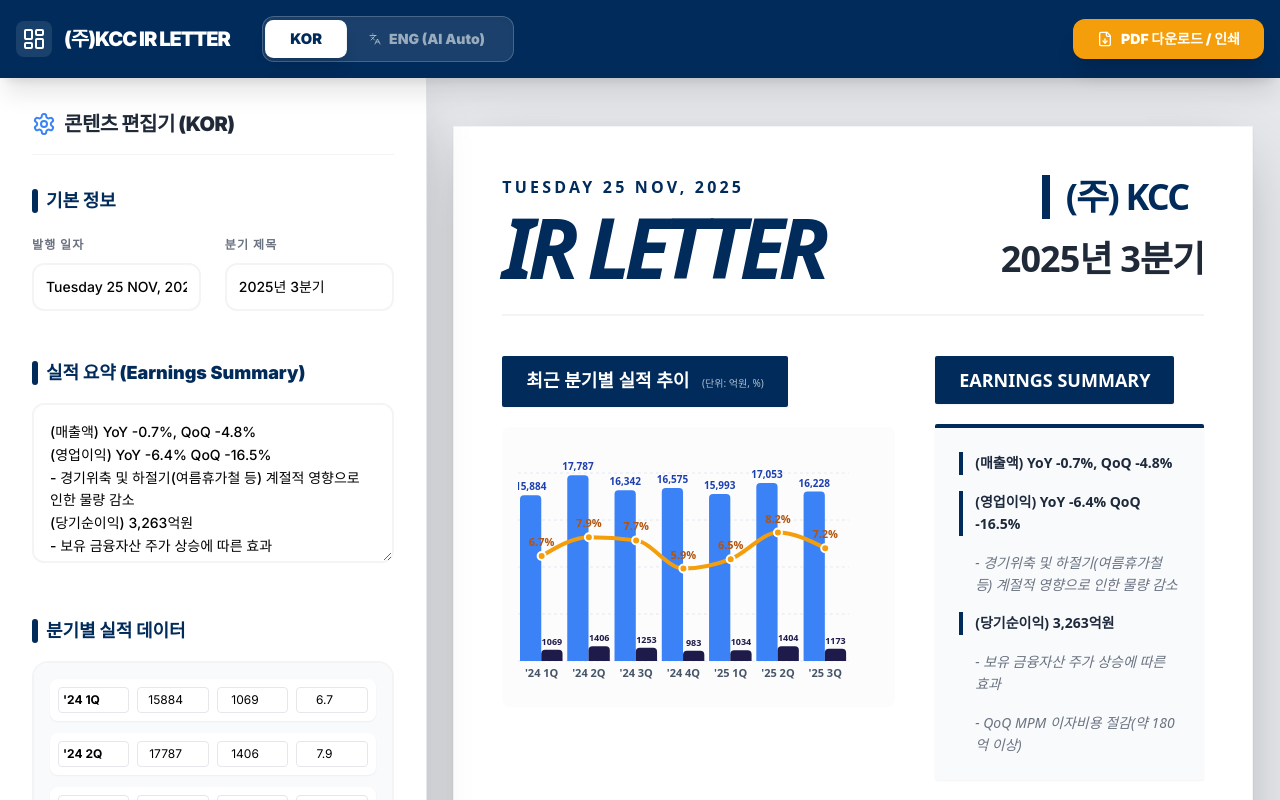
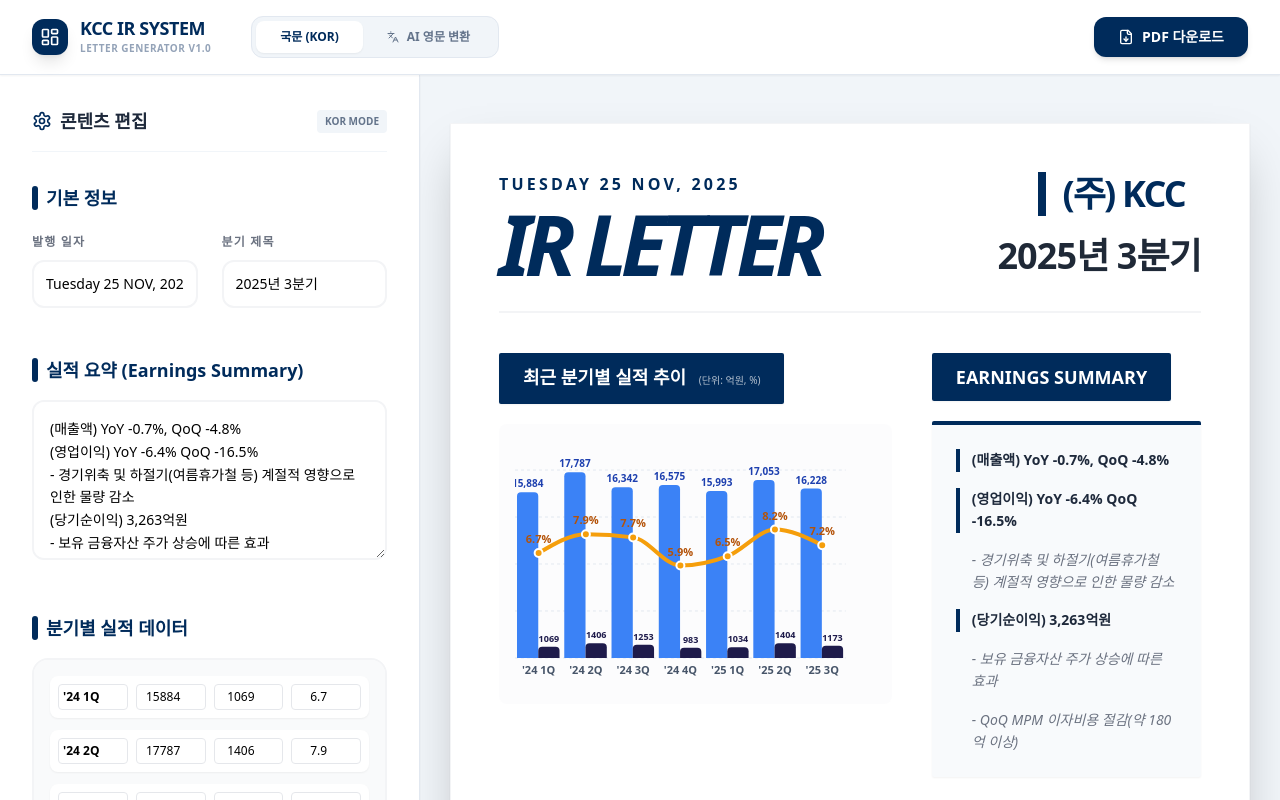
Before and after one commit to tmnjung7/ir-letter-generator2, a React (Vite) app: page / in a window 1280 px wide. Shown: the top 800 px of the page. Built offline with nearby package versions, Linux system fonts and the light colour scheme.

Commit message:
Update App.tsx

```diff
--- a/App.tsx
+++ b/App.tsx
@@ -1,4 +1,3 @@
-
 import React, { useState } from 'react';
 import { INITIAL_STATE_KOR } from './constants';
 import { IRLetterState } from './types';
@@ -24,7 +23,7 @@
     if (lang === 'ENG') return;
     setIsTranslating(true);
     try {
-      const ai = new GoogleGenAI({ apiKey: process.env.API_KEY });
+      const ai = new GoogleGenAI({ apiKey: process.env.GEMINI_API_KEY });
       const response = await ai.models.generateContent({
         model: 'gemini-3-flash-preview',
         contents: `Translate the following IR Letter JSON data from Korean to English.
@@ -51,63 +50,71 @@
   const switchToKorean = () => {
     if (lang === 'KOR') return;
     setLang('KOR');
-    // 실제 운영에서는 캐싱된 국문 데이터를 불러오거나 초기 상태로 복구할 수 있습니다.
+    setData(INITIAL_STATE_KOR);
   };
 
   return (
-    <div className="min-h-screen bg-gray-100 flex flex-col">
+    <div className="min-h-screen bg-[#f1f5f9] flex flex-col font-sans">
       {/* Header */}
-      <header className="bg-[#002B5B] text-white p-4 shadow-xl flex items-center justify-between no-print sticky top-0 z-50">
-        <div className="flex items-center gap-8">
+      <header className="bg-white border-b border-slate-200 text-slate-800 p-4 shadow-sm flex items-center justify-between no-print sticky top-0 z-50 px-8">
+        <div className="flex items-center gap-10">
           <div className="flex items-center gap-3">
-            <div className="bg-white/10 p-1.5 rounded-lg">
-              <LayoutDashboard className="w-6 h-6" />
+            <div className="bg-[#002B5B] p-2 rounded-xl shadow-lg">
+              <LayoutDashboard className="w-5 h-5 text-white" />
             </div>
-            <h1 className="text-xl font-black tracking-tighter">(주)KCC IR LETTER</h1>
+            <div>
+              <h1 className="text-lg font-black tracking-tight text-[#002B5B] leading-none">KCC IR SYSTEM</h1>
+              <p className="text-[10px] font-bold text-slate-400 mt-1 uppercase tracking-wider">Letter Generator v1.0</p>
+            </div>
           </div>
 
-          <div className="flex bg-white/10 rounded-xl p-1 border border-white/20 shadow-inner">
+          <div className="flex bg-slate-100 rounded-xl p-1 border border-slate-200">
             <button
               onClick={switchToKorean}
-              className={`px-6 py-2 rounded-lg text-sm font-black transition-all duration-200 ${lang === 'KOR' ? 'bg-white text-[#002B5B] shadow-lg scale-105' : 'hover:bg-white/10 text-white/70'}`}
+              className={`px-6 py-2 rounded-lg text-xs font-black transition-all duration-200 ${lang === 'KOR' ? 'bg-white text-[#002B5B] shadow-sm' : 'text-slate-500 hover:text-slate-800'}`}
             >
-              KOR
+              국문 (KOR)
             </button>
             <button
               onClick={translateToEnglish}
               disabled={isTranslating}
-              className={`px-6 py-2 rounded-lg text-sm font-black transition-all duration-200 flex items-center gap-2 ${lang === 'ENG' ? 'bg-white text-[#002B5B] shadow-lg scale-105' : 'hover:bg-white/10 text-white/70 opacity-80'}`}
+              className={`px-6 py-2 rounded-lg text-xs font-black transition-all duration-200 flex items-center gap-2 ${lang === 'ENG' ? 'bg-white text-[#002B5B] shadow-sm' : 'text-slate-500 hover:text-slate-800'}`}
             >
               {isTranslating ? <Loader2 className="w-3 h-3 animate-spin" /> : <Languages className="w-3 h-3" />}
-              ENG (AI Auto)
+              AI 영문 변환
             </button>
           </div>
         </div>
 
         <button
           onClick={handlePrint}
-          className="flex items-center gap-2 bg-[#F59E0B] hover:bg-[#D97706] text-white transition-all transform hover:scale-105 px-6 py-2.5 rounded-xl font-black text-sm shadow-xl active:scale-95"
+          className="flex items-center gap-2 bg-[#002B5B] hover:bg-slate-800 text-white transition-all transform px-6 py-2.5 rounded-xl font-bold text-sm shadow-md active:scale-95"
         >
           <FileDown className="w-4 h-4" />
-          PDF 다운로드 / 인쇄
+          PDF 다운로드
         </button>
       </header>
 
       {/* Workspace */}
       <main className="flex-1 flex overflow-hidden">
         {/* Editor (Left) */}
-        <div className="w-1/3 min-w-[420px] border-r bg-white overflow-y-auto no-print shadow-2xl z-10">
+        <div className="w-[420px] border-r border-slate-200 bg-white overflow-y-auto no-print shadow-sm z-10">
           <div className="p-8">
-            <div className="flex items-center gap-2 mb-8 pb-4 border-b border-gray-100">
-              <Settings className="w-6 h-6 text-blue-500" />
-              <h2 className="text-xl font-black text-gray-800 tracking-tight">콘텐츠 편집기 ({lang})</h2>
+            <div className="flex items-center justify-between mb-8 pb-4 border-b border-slate-100">
+              <div className="flex items-center gap-2">
+                <Settings className="w-5 h-5 text-[#002B5B]" />
+                <h2 className="text-lg font-black text-slate-800">콘텐츠 편집</h2>
+              </div>
+              <span className="bg-slate-100 text-slate-500 text-[10px] px-2 py-1 rounded font-bold">{lang} MODE</span>
             </div>
             {isTranslating ? (
-              <div className="flex flex-col items-center justify-center py-40 text-gray-400 gap-6">
-                <Loader2 className="w-12 h-12 animate-spin text-blue-600" />
+              <div className="flex flex-col items-center justify-center py-40 text-slate-400 gap-6">
+                <div className="relative">
+                   <div className="w-16 h-16 border-4 border-slate-100 border-t-[#002B5B] rounded-full animate-spin"></div>
+                </div>
                 <div className="text-center">
-                  <p className="text-lg font-black text-gray-700">Gemini AI 번역 중...</p>
-                  <p className="text-sm">전문 금융 용어로 최적화하고 있습니다.</p>
+                  <p className="text-base font-black text-slate-700">Gemini AI가 번역 중입니다</p>
+                  <p className="text-xs mt-1 text-slate-400 font-medium">금융 전문 용어를 분석하여 최적화하고 있습니다.</p>
                 </div>
               </div>
             ) : (
@@ -117,15 +124,17 @@
         </div>
 
         {/* Preview (Right) */}
-        <div className="flex-1 bg-gray-200 overflow-y-auto flex justify-center p-12 print-area scroll-smooth">
-          <div className="shadow-[0_20px_60px_-15px_rgba(0,0,0,0.3)] bg-white relative origin-top scale-95 lg:scale-100 transition-all duration-500 rounded-sm">
+        <div className="flex-1 bg-slate-100 overflow-y-auto flex justify-center p-12 print-area scroll-smooth">
+          <div className="shadow-2xl bg-white relative transition-all duration-500 origin-top transform scale-[0.85] lg:scale-[0.9] xl:scale-[1.0] mb-20">
              <Preview data={data} />
           </div>
         </div>
       </main>
 
-      <footer className="bg-white border-t p-3 text-center text-[10px] font-bold text-gray-400 no-print">
-        &copy; 2025 (주)KCC Investor Relations System - Interactive Letter Generator v1.0
+      <footer className="bg-white border-t border-slate-200 p-3 text-center text-[10px] font-bold text-slate-400 no-print flex justify-center items-center gap-4">
+        <span>&copy; 2025 (주)KCC Investor Relations System</span>
+        <span className="w-1 h-1 bg-slate-200 rounded-full"></span>
+        <span className="text-slate-300">Confidential Financial Report Generator</span>
       </footer>
     </div>
   );
```
